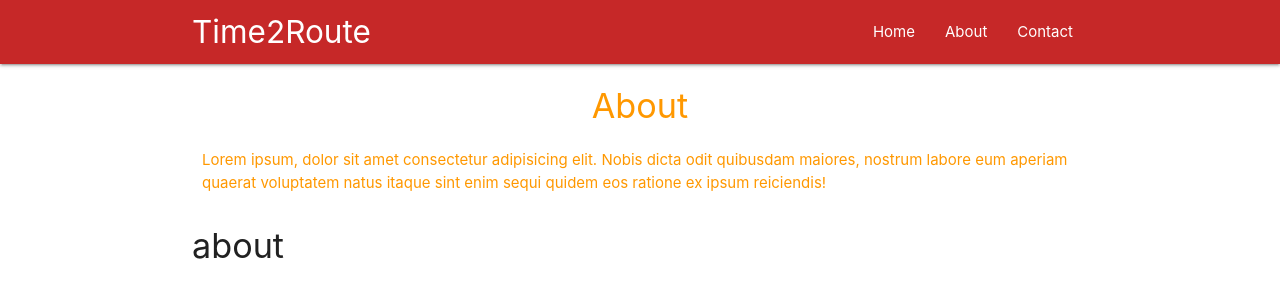
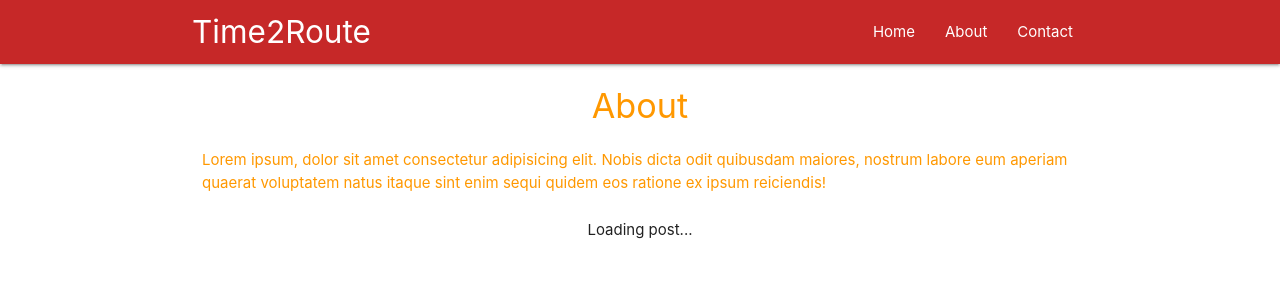
Before and after one commit to corneliushka/flowroom, a React (Create React App) app: page /about in a window 1280 px wide. Shown: the top 300 px of the page. Built offline with nearby package versions, Linux system fonts and the light colour scheme; no server answers.

Commit message:
displaying posts on proper url, to finish

```diff
--- a/src/App.js
+++ b/src/App.js
@@ -16,7 +16,7 @@ class App extends Component {
           <Route exact path="/" component={Home} />
           <Route path="/about" component={About} />
           <Route path="/contact" component={Contact} />
-          <Route path="/:post_id" component={Post} /> {/* we get access to the extra information in the object automatically */}
+          <Route path="/:post_id" component={Post} /> {/* we'll get access to the extra information in the object automatically */}
         </div>
       </BrowserRouter>
     );
--- a/src/components/Home.js
+++ b/src/components/Home.js
@@ -12,7 +12,7 @@ class Home extends Component {
             console.log(res)
             this.setState({
                 posts: res.data.slice(0, 10)
-            })
+            }) // the response data with properties (id, title, ...)
         })
     }
     render(){
@@ -22,7 +22,7 @@ class Home extends Component {
                 return (
                     <div className="post card" key={post.id}>
                         <div className="card-content">
-                            <Link to={'/' + post.id}>
+                            <Link to={'/' + post.id}> {/* we surround the post and give an url to it */}
                             <span className="card-title">{post.title}</span>
                             </Link>
                             <p>{post.body}</p>
--- a/src/components/Post.js
+++ b/src/components/Post.js
@@ -3,20 +3,34 @@ import axios from 'axios'
 
 class Post extends Component {
     state = {
-        id: null // in console, we'll get an object with match property and params with post_id
+        post : null // in console, we'll get an object with match property and params with post_id
     }
     componentDidMount(){
-        console.log(this.props);
         let id = this.props.match.params.post_id; // the id from url is assigned
         axios.get('https://jsonplaceholder.typicode.com/posts' + id)
-        this.setState({
-            id: id // we grab the id previously assigned
-        })
+            .then(res => {
+                this.setState({
+                    post: res.data
+                })
+                console.log(res)
+            })
     }
+
     render() {
+
+        // creating some JSX for the post :
+        const post = this.state.post ? (
+            <div className="post">
+                <h4 className="center">{this.state.post.title}</h4>
+                <p>{this.state.post.body}</p>
+            </div>
+        ) : (
+            <div className="center">Loading post...</div>
+        )
+
         return (
             <div className="container">
-                <h4>{this.state.id}</h4>
+                { post }
             </div>
         )
     }
```
